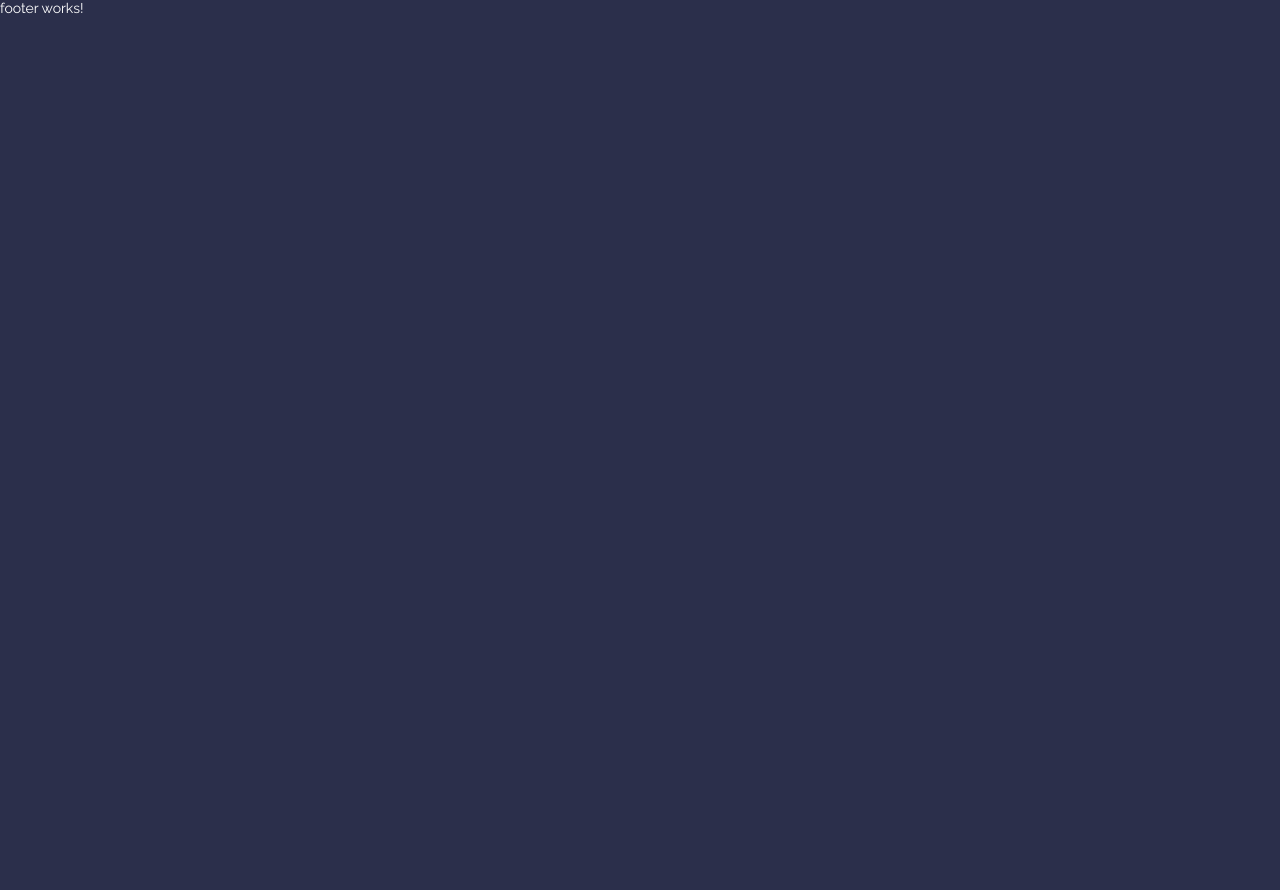
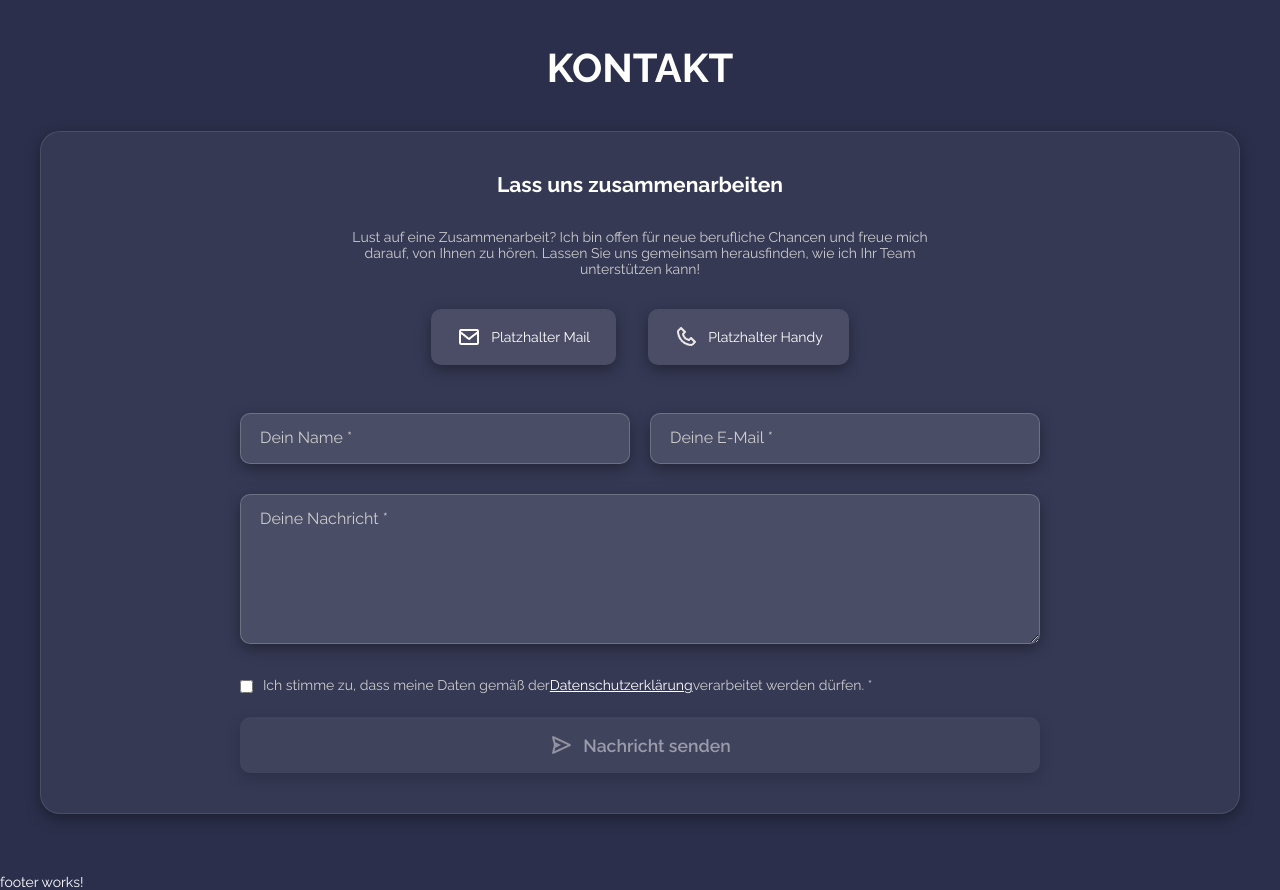
Before and after one commit to Silwayne/Portfolio, an Angular app: page / in a window 1280 px wide. Shown: the part 3305-4195 px from the top of the page. Before the commit the page ends 3321 px from the top, so only its background shows below. Built offline with nearby package versions, Linux system fonts and the light colour scheme.

Commit message:
Contact section added

```diff
--- a/src/app/components/contact/contact.component.html
+++ b/src/app/components/contact/contact.component.html
@@ -1 +1,69 @@
-<p>contact works!</p>
+<section id="contact">
+        <div class="section-header">
+          <h1 data-i18n="contact.title">Kontakt</h1>
+        </div>
+
+        <div class="contact-container">
+          <div class="card">
+            <div class="info">
+              <h2 data-i18n="contact.letsWorkTogether">
+                Lass uns zusammenarbeiten
+              </h2>
+              <p data-i18n="contact.description">
+                Lust auf eine Zusammenarbeit? Ich bin offen für neue berufliche Chancen und freue mich darauf, von Ihnen zu hören. Lassen Sie uns gemeinsam herausfinden, wie ich Ihr Team unterstützen kann!
+              </p>
+
+              <div class="contact-info">
+                <a href="mailto:career@ronny-pollmer.com" class="contact-link">
+                   <img src="./assets/profile/envelope.png" alt="">
+                     <span>Platzhalter Mail</span>
+                </a>
+                <a href="tel:+491738141417" class="contact-link">
+                   <img src="./assets/profile/phone.png" alt="">
+                   <span>Platzhalter Handy</span>
+                </a>
+              </div>
+
+              <form class="contact-form" id="contactForm">
+                <div class="form-row">
+                  <div class="form-group">
+                    <input type="text" id="name" name="name" placeholder=" " required/>
+                    <label for="name" data-i18n="contact.form.name">Dein Name *</label>
+                  </div>
+
+                  <div class="form-group">
+                    <input type="email" id="email" name="email" placeholder=" " required/>
+                    <label for="email" data-i18n="contact.form.email">Deine E-Mail *</label>
+                  </div>
+                </div>
+
+                <div class="form-group full-width">
+                  <textarea id="message" name="message" rows="5" placeholder=" " required></textarea>
+                  <label for="message" data-i18n="contact.form.message">Deine Nachricht *</label>
+                </div>
+
+                <div class="privacy-checkbox">
+                  <input type="checkbox" id="privacy" name="privacy" required />
+                  <label for="privacy">
+                    <span data-i18n="contact.form.privacy.prefix">Ich stimme zu, dass meine Daten gemäß der</span>
+                    <a href="#" class="privacy-link" data-i18n="contact.form.privacy.link">Datenschutzerklärung</a>
+                    <span data-i18n="contact.form.privacy.suffix">verarbeitet werden dürfen. *</span>
+                  </label>
+                </div>
+
+                <button type="submit" class="submit-btn" id="submitBtn" disabled>
+                   <img src="./assets/profile/send.png" alt="">
+                  <span data-i18n="contact.form.submit">Nachricht senden</span>
+                </button>
+              </form>
+            </div>
+          </div>
+        </div>
+      </section>
+
+       <div id="successMessage" class="success-message">
+       <img src="./assets/profile/check-circle.png" alt="">
+      <p data-i18n="contact.successMessage">
+        Vielen Dank! Deine Nachricht wurde gesendet.
+      </p>
+    </div>
```
